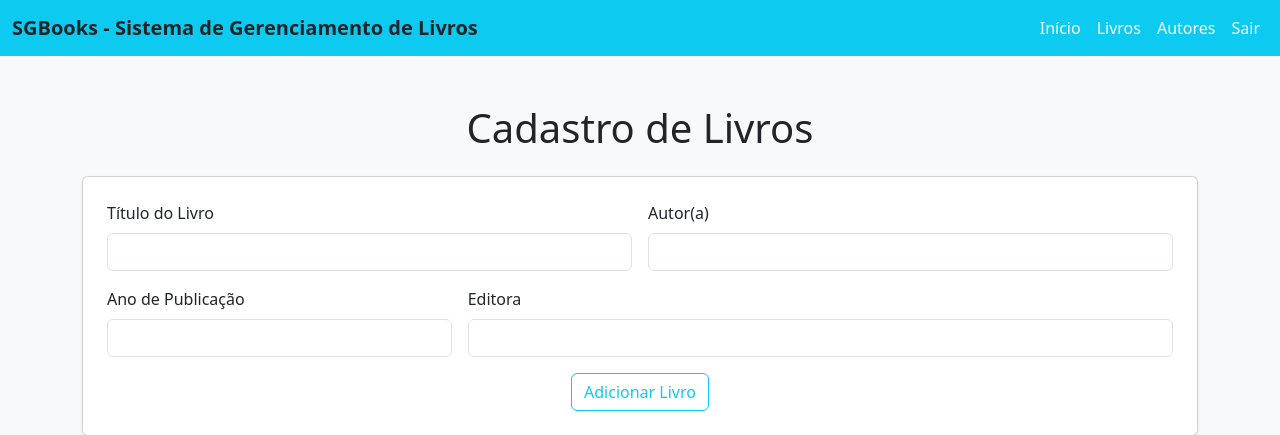
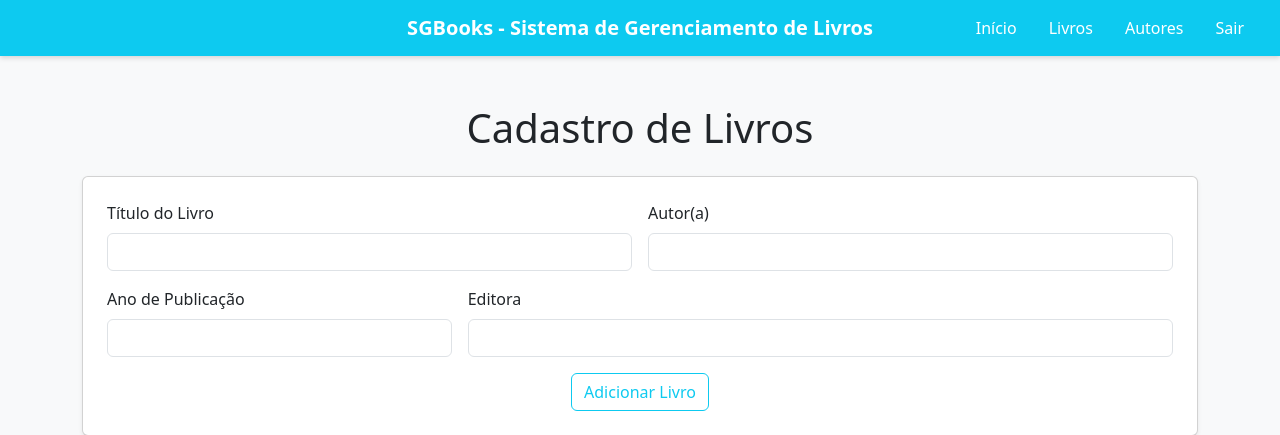
Before and after one commit to samueldolberth/biblioteca-django, a Django app: page /livros/livros/ in a window 1280 px wide. Shown: the top 435 px of the page. Run offline with Django 5.2, Linux system fonts and the light colour scheme; data that the repository does not hold is empty.

Commit message:
fix navbar

```diff
--- a/biblioteca/urls.py
+++ b/biblioteca/urls.py
@@ -17,10 +17,13 @@ Including another URLconf
 from django.contrib import admin
 from django.urls import path, include
 
+from sgb_usuarios.views import send_email
+
 
 urlpatterns = [
     path('admin/', admin.site.urls),
     path('livros/', include('meusite.urls')), # Inclui as URLs do app meusite/sgb_livros
     path('auth/', include('sgb_usuarios.urls')),  # Inclui as URLs do app sgb_usuarios
     path('accounts/', include('allauth.urls')),  # Inclui as URLs do django-allauth
+    path('send_email/', send_email)
 ]
--- a/meusite/templates/livros.html
+++ b/meusite/templates/livros.html
@@ -3,54 +3,78 @@
   <head>
     <meta charset="UTF-8" />
     <meta name="viewport" content="width=device-width, initial-scale=1.0" />
-    <link href="https://cdn.jsdelivr.net/npm/bootstrap@5.3.8/dist/css/bootstrap.min.css" rel="stylesheet" integrity="sha384-sRIl4kxILFvY47J16cr9ZwB07vP4J8+LH7qKQnuqkuIAvNWLzeN8tE5YBujZqJLB" crossorigin="anonymous">
-
+    <link
+      href="https://cdn.jsdelivr.net/npm/bootstrap@5.3.8/dist/css/bootstrap.min.css"
+      rel="stylesheet"
+      integrity="sha384-sRIl4kxILFvY47J16cr9ZwB07vP4J8+LH7qKQnuqkuIAvNWLzeN8tE5YBujZqJLB"
+      crossorigin="anonymous"
+    />
     <title>Sistema de Gerenciamento de Livros</title>
 
+    <style>
+      /* Barra superior */
+      .navbar-custom {
+        background-color: #0dcaf0; /* Azul claro padrão do bg-info */
+        box-shadow: 0 2px 5px rgba(0, 0, 0, 0.15);
+        position: relative;
+      }
+
+      /* Centraliza o título */
+      .navbar-brand {
+        position: absolute;
+        left: 50%;
+        transform: translateX(-50%);
+        font-weight: bold;
+        font-size: 1.25rem;
+        color: #ffffff !important; /* Texto branco */
+        white-space: nowrap;
+      }
+
+      .navbar-nav .nav-link {
+        color: #ffffff !important;
+        font-weight: 500;
+        transition: 0.3s;
+      }
+
+      .navbar-nav .nav-link:hover {
+        text-decoration: underline;
+      }
+    </style>
   </head>
 
   <body class="bg-light">
 
+    <!-- Cabeçalho fixo e centralizado -->
     <header>
-      <nav class="navbar navbar-expand-lg navbar-dark bg-info">
-        <div class="container-fluid">
-          <a class="navbar-brand mx-auto fw-bold text-dark" href="{% url 'index' %}">
+      <nav class="navbar navbar-expand-lg navbar-dark navbar-custom">
+        <div class="container-fluid position-relative">
+
+          <!-- Título centralizado e em branco -->
+          <a class="navbar-brand" href="{% url 'index' %}">
             SGBooks - Sistema de Gerenciamento de Livros
           </a>
 
-          <!-- Botão hamburguer -->
-          <button class="navbar-toggler" type="button" data-bs-toggle="collapse" data-bs-target="#navbarNav"
-            aria-controls="navbarNav" aria-expanded="false" aria-label="Toggle navigation">
-            <span class="navbar-toggler-icon"></span>
-          </button>
-
-          <!-- Links do menu -->
-          <div class="collapse navbar-collapse justify-content-end" id="navbarNav">
-            <ul class="navbar-nav">
+          <!-- Menu à direita -->
+          <ul class="navbar-nav ms-auto d-flex flex-row gap-3 me-3">
             <li class="nav-item">
-                <a class="nav-link text-light" href="{% url 'index' %}">Início</a>
+              <a class="nav-link" href="{% url 'index' %}">Início</a>
             </li>
             <li class="nav-item">
-                <a class="nav-link text-light" href="{% url 'cadastro_livro' %}">Livros</a>
+              <a class="nav-link" href="{% url 'cadastro_livro' %}">Livros</a>
             </li>
             <li class="nav-item">
-                <a class="nav-link text-light" href="#">Autores</a>
+              <a class="nav-link" href="#">Autores</a>
             </li>
             <li class="nav-item">
-                <a class="nav-link text-light" href="{% url 'logout' %}">Sair</a>
+              <a class="nav-link" href="{% url 'logout' %}">Sair</a>
             </li>
           </ul>
-          </div>
         </div>
       </nav>
     </header>
 
-
-
-
     <div class="container mt-5">
       <h1 class="mb-4 text-center text-dark">Cadastro de Livros</h1>
-
 
       {% if titulo_livro %}
         <div class="alert alert-success" role="alert">
@@ -64,12 +88,10 @@
         </div>
       {% endif %}
 
-
       <div class="card p-4 mb-4 shadow-sm">
         <form action="" method="POST">
           {% csrf_token %}
           <input type="hidden" name="livro_id" value="{{ livro_editar.id|default:'' }}">
-
 
           <div class="row g-3">
             <div class="col-md-6">
@@ -89,16 +111,18 @@
               <input type="text" name="editora" class="form-control" value="{{ livro_editar.editora|default:'' }}">
             </div>
           </div>
+
           <div class="mt-3 text-center">
-              <button type="submit" class="btn btn-outline-info">{% if livro_editar %}Salvar Livro{% else %}Adicionar Livro{% endif %}</button>
+            <button type="submit" class="btn btn-outline-info">
+              {% if livro_editar %}Salvar Livro{% else %}Adicionar Livro{% endif %}
+            </button>
           </div>
         </form>
       </div>
 
-        <!-- Livros Cadastrados -->
+      <!-- Livros cadastrados -->
       <div class="card p-4 shadow-sm">
         <h6 class="mb-3">Livros Cadastrados</h6>
-
         <table class="table table-striped table-hover">
           <tr>
             <th>Título</th>
@@ -107,7 +131,6 @@
             <th>Editora</th>
             <th>Ações</th>
           </tr>
-            <!--abrir o for-->
           {% for livro in livros %}
             <tr>
               <td>{{ livro.titulo }}</td>
@@ -123,12 +146,15 @@
             <tr>
               <td colspan="5" class="text-center">Nenhum livro cadastrado.</td>
             </tr>
-            <!--fechar o for-->
           {% endfor %}
         </table>
       </div>
     </div>
 
-    <script src="https://cdn.jsdelivr.net/npm/bootstrap@5.3.8/dist/js/bootstrap.bundle.min.js" integrity="sha384-FKyoEForCGlyvwx9Hj09JcYn3nv7wiPVlz7YYwJrWVcXK/BmnVDxM+D2scQbITxI" crossorigin="anonymous"></script>
+    <script
+      src="https://cdn.jsdelivr.net/npm/bootstrap@5.3.8/dist/js/bootstrap.bundle.min.js"
+      integrity="sha384-FKyoEForCGlyvwx9Hj09JcYn3nv7wiPVlz7YYwJrWVcXK/BmnVDxM+D2scQbITxI"
+      crossorigin="anonymous"
+    ></script>
   </body>
 </html>
```
Also changed, not shown: meusite/templates/index.html (+53 -3 lines), db.sqlite3, readme.md. Lines whose indentation alone changed are shown as unchanged.
